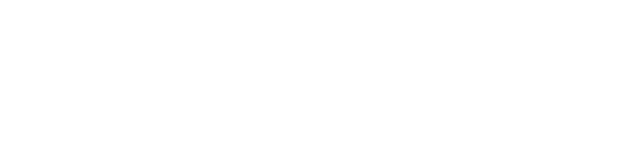
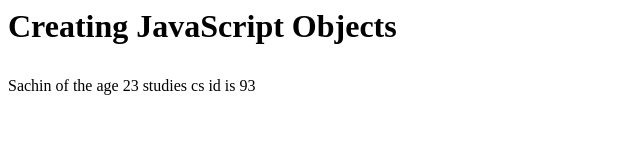
Before and after one commit to SachinSharma22/Loops_Js, a plain HTML site: page index.html in a window 1280 px wide. Shown: the whole page, without its empty margins (0-640 px from the left). Drawn offline with Linux system fonts and the light colour scheme.

Commit message:
first way to create obje

```diff
--- a/index.html
+++ b/index.html
@@ -1,7 +1,8 @@
 <html>
     <head><title>Loops in JavaScript</title></head>
     <body>
-        <p class="demo"></p>
+        <h1> <p id="demo"></p></h1>
+        <p id="data"></p>
 
         <script>
             // let i;
@@ -23,13 +24,15 @@
             //     x++;
             // }while(x<10);
 
-            let x;
-            for(x=1; x<10;x++){
-                if(x == 5){
-                    continue;
-                }
-                console.log(x);
-            }
+            // let x;
+            // for(x=1; x<10;x++){
+            //     if(x == 5){
+            //         continue;
+            //     }
+            //     console.log(x);
+            // }
+
+
             // let x;
             // for(x=1; x<10;x++){
             //     console.log(x);
@@ -37,6 +40,28 @@
             //         break;
             //     }
             // }
+
+
+            // JavaScript Object:> JavaScript is an Object-oriented Programming Language.
+            // A JavaScript object is like a real world entity having state and behavior.
+            // JavaScript is template based and we can create objects without the need of having a class
+
+            // There are three way to create objects in JavaScript
+            // Use object literal to create and define a JavaScript Object--> {name:value}
+
+            let str = "Creating JavaScript Objects";
+            document.getElementById('demo').innerHTML = str;
+
+            var student = {
+                name:"Sachin",
+                age:23,
+                id:93,
+                studies: "cs"
+            };
+
+
+            document.getElementById('data').innerHTML = student.name +" of the age "+student.age+" studies "+ student.studies + " id is "+student.id;
+
         </script>
     </body>
 </html>
```
